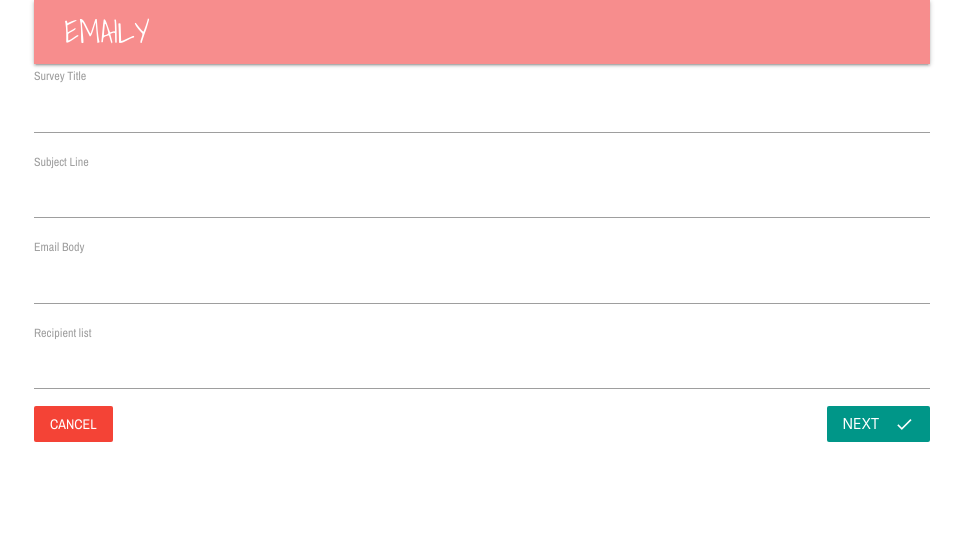
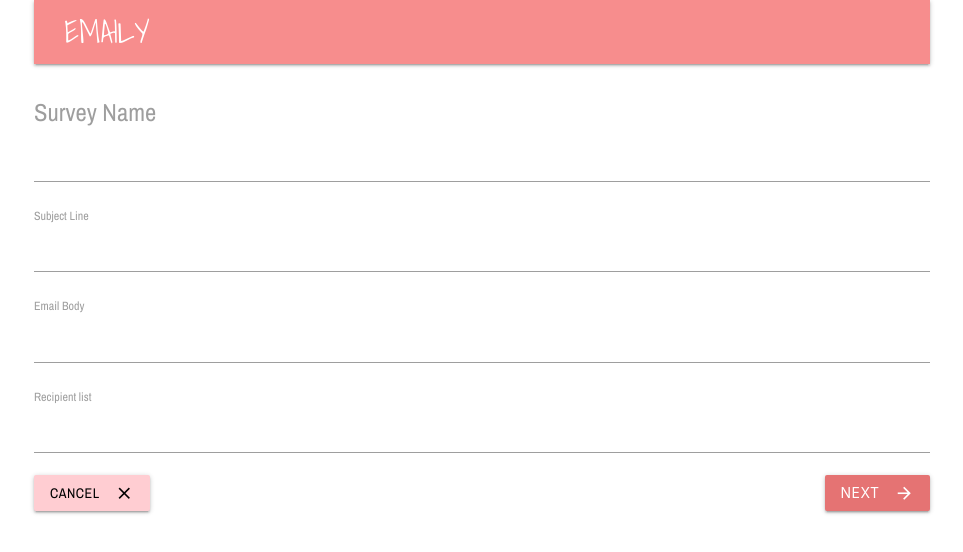
Before and after one commit to francislow/emailyy, a React (Create React App) app in the folder client/: page /surveys/new in a window 1280 px wide. Shown: the top 552 px of the page, without its empty margins (158-1121 px from the left). Built offline with nearby package versions, Linux system fonts and the light colour scheme; no server answers.

Commit message:
Design survey fields and pop up model box

```diff
--- a/client/src/components/Header.js
+++ b/client/src/components/Header.js
@@ -11,8 +11,8 @@ function Header(props) {
         return;
       case false:
       return [
-        <li><Link to="/surveys">Get Started</Link></li>,
-        <li><a href='/auth/google' style={{margin: '0 10px', color: "black"}}>Login</a></li>
+        // <li><Link to="/get_started">Get Started</Link></li>,
+        <li><a href='/auth/google' style={{margin: '0 10px', color: "black"}}>LOGIN</a></li>
       ];
       default:
         return [
--- a/client/src/components/Payment.js
+++ b/client/src/components/Payment.js
@@ -7,8 +7,8 @@ function Payment(props) {
   return (
     <StripeCheckout
       name="Emailyy"
-      description="$5 for 5 email credits"
-      amount={500}
+      description="10 dollars for 10 email credits"
+      amount={1000}
       token={token => props.handleToken(token)} // Callback function after receiving token from stripe
       stripeKey={process.env.REACT_APP_STRIPE_PUBLISHABLE_KEY}
     >
--- a/client/src/components/SurveyList.js
+++ b/client/src/components/SurveyList.js
@@ -30,7 +30,7 @@ function SurveyList({ surveys, fetchSurveys, deleteSurvey }) {
             <div className='card-action'>
               <a>Yes: {survey.yes}</a>
               <a>No: {survey.no}</a>
-              <a className="right" onClick={() =>  {setSurveyToDelete(survey._id); setModelVisiblility("visible");}}>
+              <a style={{cursor:"pointer"}} className="right" onClick={() =>  {setSurveyToDelete(survey._id); setModelVisiblility("visible");}}>
                 <i className='material-icons'>close</i>
               </a>
             </div>
--- a/client/src/components/surveys/ComfirmationModelBox.js
+++ b/client/src/components/surveys/ComfirmationModelBox.js
@@ -5,8 +5,9 @@ function ConfirmationModelBox(props) {
     // Model content
     <div className={`wrapper-model-box ${props.visibility}`}>
       <div className="content">
+        <i className="material-icons wallet_icon">account_balance_wallet</i>
         <p>Please check that you have enough credits.</p>
-        <button onClick={() => props.setVisibility('invisible')}>Ok</button>
+        <button onClick={() => props.setVisibility('invisible')}>Okay</button>
       </div>
     </div>
   );
--- a/client/src/components/surveys/SurveyField.js
+++ b/client/src/components/surveys/SurveyField.js
@@ -2,12 +2,14 @@ import React from 'react';
 
 // Shows user a form for userinput
 function SurveyField({ input, label, meta }) {
-  console.log(meta);
   return (
-    <div>
-      <label>{label}</label>
-      <input {...input} style={{ marginBottom: '2px' }} />
-      <div className="red-text" style={{marginBottom: "15px"}}>{meta.touched ? meta.error : null}</div>
+    <div className="wrapper_form_field" style={{marginBottom: "20px"}}>
+      <label htmlFor="icon_prefix">{label == 'Survey Name' ? <h5>{label}</h5> : label}</label>
+      <input
+        placeholder={meta.touched ? meta.error : null}
+        id="icon_prefix"
+        type="text"
+        {...input} />
     </div>
   );
 }
--- a/client/src/components/surveys/SurveyForm.js
+++ b/client/src/components/surveys/SurveyForm.js
@@ -1,5 +1,5 @@
 import React from 'react';
-import { reduxForm, Field, Fields } from 'redux-form';
+import { reduxForm, Field } from 'redux-form';
 import SurveyField from './SurveyField';
 import { Link } from 'react-router-dom';
 import validateEmails from '../../utils/validateEmails';
@@ -22,13 +22,16 @@ function SurveyForm(props) {
 
   return (
     <form onSubmit={props.handleSubmit(() => props.setShowReview(true))}>
-      {renderAllFields()}
-      <Link to='/surveys' className='red btn-flat white-text'>
+      <div style={{marginTop: "35px"}}>
+        {renderAllFields()}
+      </div>
+      <Link to='/surveys' className='red lighten-4 btn black-text'>
         Cancel
+        <i className='material-icons right'>close</i>
       </Link>
-      <button className='teal btn-flat right white-text' type='submit'>
+      <button className='red lighten-2 btn right white-text' type='submit'>
         Next
-        <i className='material-icons right'>done</i>
+        <i className='material-icons right'>arrow_forward</i>
       </button>
     </form>
   );
@@ -42,16 +45,16 @@ function validateForm(values) {
   errors.recipients = validateEmails(values.recipients || '');
 
   if (!values.title) {
-    errors.title = 'You must provide a title!';
+    errors.title = 'You must provide a title';
   }
   if (!values.subject) {
-    errors.subject = 'You must provide a subject!';
+    errors.subject = 'You must provide a subject';
   }
   if (!values.body) {
-    errors.body = 'You must provide a body!';
+    errors.body = 'You must provide a body';
   }
   if (!values.recipients) {
-    errors.recipients = 'You must provide at least 1 email!';
+    errors.recipients = 'You must provide at least 1 email';
   }
 
   // Errors is empty means redux-form is all good
--- a/client/src/components/surveys/formFields.js
+++ b/client/src/components/surveys/formFields.js
@@ -1,5 +1,5 @@
 export default [
-    { label: 'Survey Title', name: 'title' },
+    { label: 'Survey Name', name: 'title' },
     { label: 'Subject Line', name: 'subject' },
     { label: 'Email Body', name: 'body' },
     { label: 'Recipient list', name: 'recipients' }
--- a/client/src/index.css
+++ b/client/src/index.css
@@ -10,6 +10,11 @@
   display: block;
 }
 
+/* Add button */
+.fixed-action-btn {
+  z-index: 99;
+}
+
 /* Add credit button */
 .add_credit_btn {
   font-family: Arial, Helvetica, sans-serif;
@@ -18,7 +23,7 @@
   background: rgb(74, 164, 238);
 }
 
-/* Delete survey model box */
+/* Not enough credit model box */
 .wrapper-model-box {
   position: fixed;
   z-index: 100;
@@ -26,11 +31,12 @@
   left: 0;
   width: 100vw;
   height: 100vh;
-  background-color: rgba(44, 44, 44, 0.84);
+  background-color: rgba(255, 255, 255, 0.507);
 }
 
 .wrapper-model-box .content {
-  box-shadow: 3px 3px #ff6161;
+  color: white;
+  box-shadow: 3px 3px #fad3d3;
   position: absolute;
   left: 50%;
   top: 50%;
@@ -38,14 +44,31 @@
   -ms-transform: translate(-50%, -50%);
   transform: translate(-50%, -50%);
 
-  height: 85%;
-  width: 350px;
-  max-width: 90%;
-  background-color: white;
+  width: 600px;
+  height: 200px;
+  background-color: #fc7f7f;
+  font-family: 'Raleway';
   font-family: 'Raleway';
 
   display: flex;
   flex-direction: column;
+  justify-content: center;
+  align-items: center;
+}
+
+.wrapper-model-box .content button{
+  font-size: 13px;
+  font-family: 'Archivo Narrow';
+  color: white;
+  background-color: transparent;
+  border: 1px solid white;
+  cursor: pointer;
+  border-radius: 2px;
+  padding: 4px 10px 4px 10px;
+}
+
+.wallet_icon {
+  font-size: 50px;
 }
 
 /* Delete survey model box */
@@ -56,7 +79,7 @@
   left: 0;
   width: 100vw;
   height: 100vh;
-  background-color: rgba(255, 255, 255, 0.342);
+  background-color: rgba(255, 255, 255, 0.507);
 }
 
 .wrapper-delete-box .content {
@@ -85,9 +108,11 @@
   font-family: 'Archivo Narrow';
   color: white;
   background-color: transparent;
-  border: none;
+  border: 1px solid white;
   cursor: pointer;
   margin-right: 50px;
+  border-radius: 2px;
+  padding: 4px 10px 4px 10px;
 }
 
 .delete_btn {
@@ -120,3 +145,26 @@
 .error_icon {
   font-size: 50px;
 }
+
+
+/* Survey Form */
+/* label focus color */
+.wrapper_form_field input[type=text]:focus {
+  color: #000 !important;
+}
+
+/* label underline focus color */
+.wrapper_form_field input[type=text]:focus {
+  border-bottom: 1px solid rgb(128, 128, 128) !important;
+  box-shadow: 0 1px 0 0 rgb(95, 95, 95) !important;
+}
+
+.wrapper_form_field input[type=text]::placeholder {
+  color: rgb(250, 123, 123) !important;
+}
+
+.wrapper_form_field input[type=text] {
+  font-family: 'Archivo Narrow';
+  margin-bottom: 2px;
+  font-size: 14px;
+}
```
Also changed, not shown: 1 other file (tests, documents, lock files or other folders).
